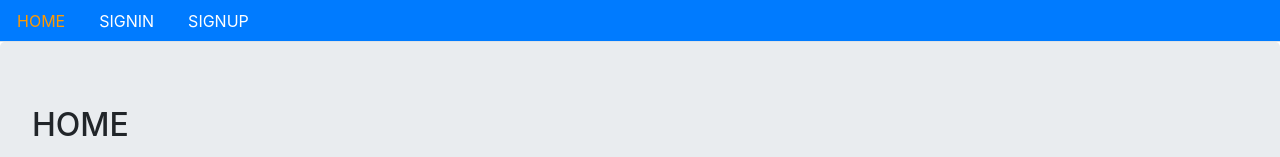
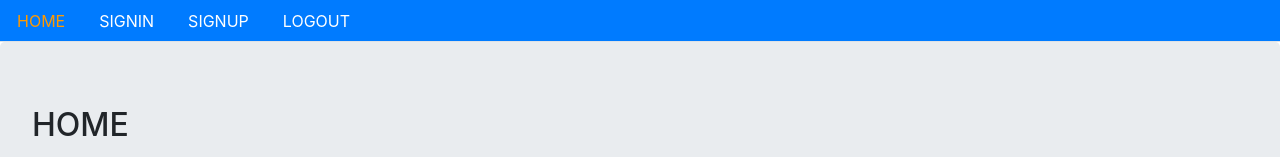
Before and after one commit to CarloMeloni/mernEcommerceFrontend, a React (Create React App) app in the folder ecommerce-front/: page / in a window 1280 px wide. Shown: the top 157 px of the page. Built offline with nearby package versions, Linux system fonts and the light colour scheme; no server answers; the HTML template or start-up script is replaced by a standard one.

Commit message:
user SIGNOUT

```diff
--- a/ecommerce-front/src/auth/index.js
+++ b/ecommerce-front/src/auth/index.js
@@ -42,3 +42,17 @@
         cb();
     }
 };
+
+export const signout = (cb) => {
+    if(typeof window !== 'undefined') {
+        localStorage.removeItem('jwt');
+        cb();
+        return fetch(`${API}/signout`, {
+            method: 'GET'
+        })
+        .then(response => {
+            console.log('SIGNOUT', response);
+        })
+        .catch(err => console.log(err));
+    }
+};
--- a/ecommerce-front/src/core/Menu.js
+++ b/ecommerce-front/src/core/Menu.js
@@ -1,5 +1,6 @@
 import React from 'react';
 import { Link, withRouter } from 'react-router-dom';
+import { signout } from '../auth';
 
 const isActive = (history, path) => {
     if(history.location.pathname === path) {
@@ -22,6 +23,16 @@
                 <li className="nav-item">
                     <Link className="nav-link" style={isActive(props.history, '/signup')} to="/signup">SIGNUP</Link>
                 </li>
+                <li className="nav-item">
+                    <span
+                        className="nav-link"
+                        style={{cursor: 'pointer', color: '#ffffff'}}
+                        onClick={() => {
+                            signout(() => { props.history.push('/') })
+                        }}>
+                            LOGOUT
+                        </span>
+                </li>
             </ul>
         </div>
     )
```
